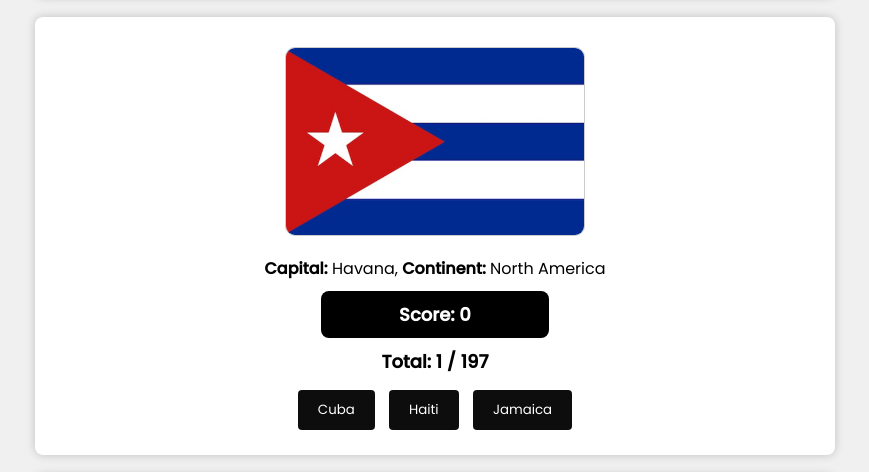
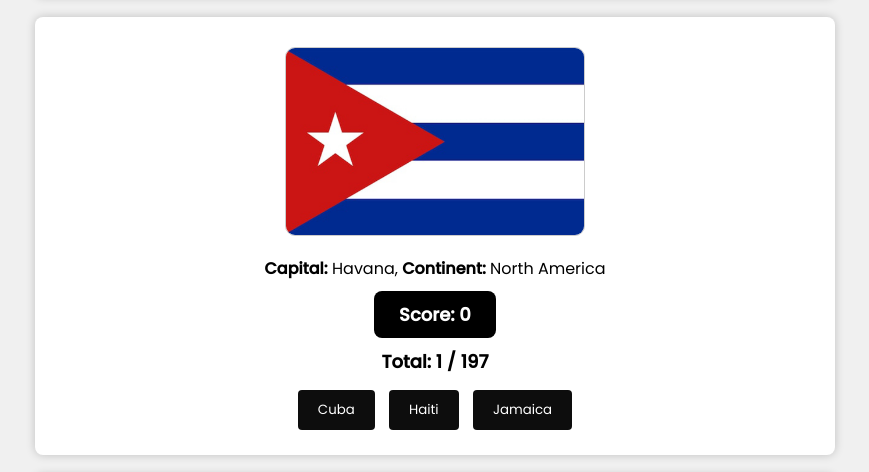
Before and after one commit to Jo-erl/NameTheFlag, a plain HTML site: page index.html in a window 1280 px wide. Shown: the part 126-598 px from the top of the page, without its empty margins (205-1074 px from the left). Drawn offline with Linux system fonts and the light colour scheme.

Commit message:
Update styles.css

```diff
--- a/styles.css
+++ b/styles.css
@@ -63,7 +63,7 @@ body {
 #score {
   font-size: 18px;
   font-weight: bold;
-  margin: 10px 35%;
+  margin: 10px 42%;
   color: #fff;
   background: #000000;
   border-radius: 8px;
```
